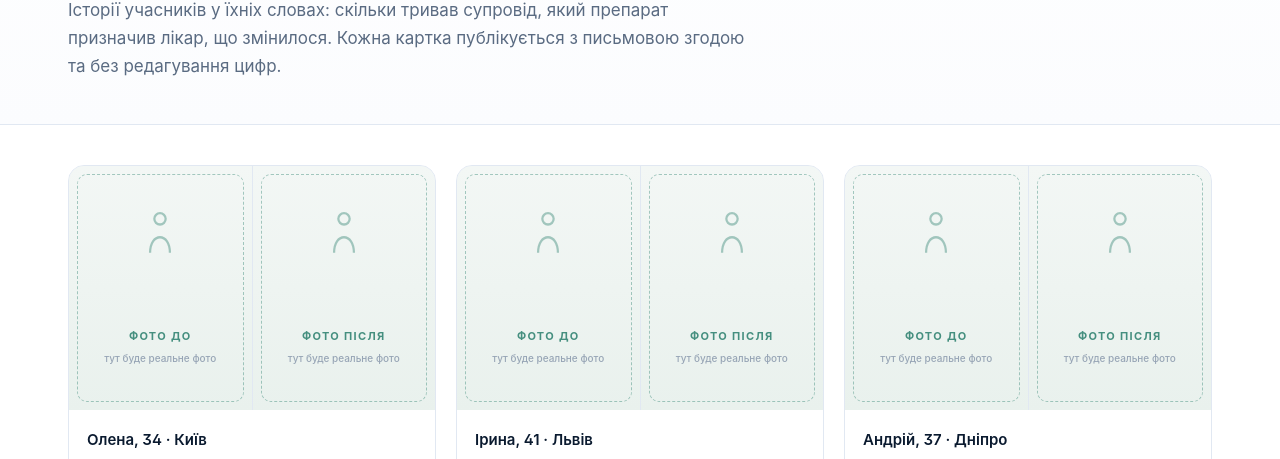
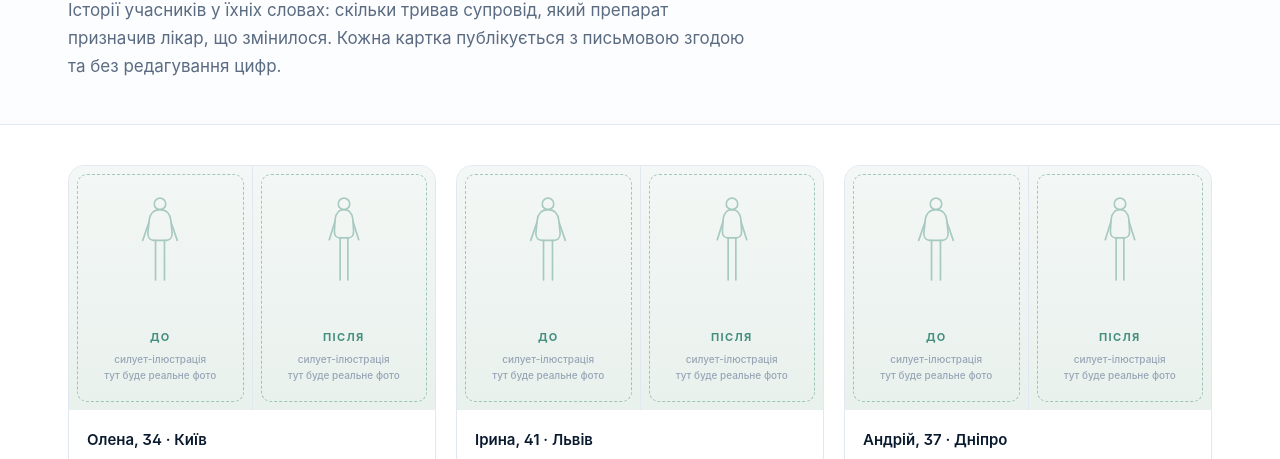
Before and after one commit to vladdavydov263-spec/aminogen-concept, a plain HTML site: page care/results.html in a window 1280 px wide. Shown: the part 316-775 px from the top of the page. Drawn offline with Linux system fonts and the light colour scheme.

Commit message:
Replace empty photo slots with neutral silhouettes; add photo licensing brief

```diff
--- a/care/care.css
+++ b/care/care.css
@@ -219,7 +219,7 @@ body.care .dot-live { background: var(--care); box-shadow: 0 0 0 4px rgba(14,110
   border-radius: 10px;
 }
 .ba-slot span { position: relative; font-size: .6875rem; font-weight: 650; letter-spacing: .12em; text-transform: uppercase; color: var(--care); opacity: .75; }
-.ba-slot svg { position: relative; width: 34px; height: 46px; color: var(--care); opacity: .35; margin-bottom: 8px; }
+.ba-slot svg { position: relative; width: 52px; height: 96px; color: var(--care); opacity: .32; margin-bottom: 10px; }
 .ba-slot small { position: relative; display: block; font-size: .625rem; color: var(--muted-2); margin-top: 4px; letter-spacing: 0; text-transform: none; font-weight: 500; }
 .ba-body { padding: 18px 18px 20px; display: flex; flex-direction: column; gap: 10px; flex: 1; }
 .ba-name { font-size: .9375rem; font-weight: 600; }
--- a/care/results.html
+++ b/care/results.html
@@ -70,12 +70,12 @@
         <article class="ba-card">
           <div class="ba-photos">
             <div class="ba-slot">
-              <svg viewBox="0 0 24 32" fill="none" stroke="currentColor" stroke-width="1.6" aria-hidden="true"><circle cx="12" cy="6" r="4"/><path d="M5 30c0-7 3.2-11 7-11s7 4 7 11"/></svg>
-              <span>Фото до<small>тут буде реальне фото</small></span>
+              <svg viewBox="0 0 80 150" fill="none" stroke="currentColor" stroke-width="2.6" stroke-linecap="round" aria-hidden="true"><circle cx="40" cy="17" r="9"/><path d="M40 26c-10 0-16 7-17 17l-2 20c0 7 4 11 9 11h20c5 0 9-4 9-11l-2-20c-1-10-7-17-17-17z"/><path d="M23 45 13 74M57 45l10 29"/><path d="M33 74v62M47 74v62"/></svg>
+              <span>До<small>силует-ілюстрація<br>тут буде реальне фото</small></span>
             </div>
             <div class="ba-slot">
-              <svg viewBox="0 0 24 32" fill="none" stroke="currentColor" stroke-width="1.6" aria-hidden="true"><circle cx="12" cy="6" r="4"/><path d="M5 30c0-7 3.2-11 7-11s7 4 7 11"/></svg>
-              <span>Фото після<small>тут буде реальне фото</small></span>
+              <svg viewBox="0 0 80 150" fill="none" stroke="currentColor" stroke-width="2.6" stroke-linecap="round" aria-hidden="true"><circle cx="40" cy="17" r="9"/><path d="M40 26c-8 0-13 6-14 16l-1 18c0 7 4 10 8 10h14c4 0 8-3 8-10l-1-18c-1-10-6-16-14-16z"/><path d="M26 44 17 73M54 44l9 29"/><path d="M34 70v66M46 70v66"/></svg>
+              <span>Після<small>силует-ілюстрація<br>тут буде реальне фото</small></span>
             </div>
           </div>
           <div class="ba-body">
@@ -93,12 +93,12 @@
         <article class="ba-card">
           <div class="ba-photos">
             <div class="ba-slot">
-              <svg viewBox="0 0 24 32" fill="none" stroke="currentColor" stroke-width="1.6" aria-hidden="true"><circle cx="12" cy="6" r="4"/><path d="M5 30c0-7 3.2-11 7-11s7 4 7 11"/></svg>
-              <span>Фото до<small>тут буде реальне фото</small></span>
+              <svg viewBox="0 0 80 150" fill="none" stroke="currentColor" stroke-width="2.6" stroke-linecap="round" aria-hidden="true"><circle cx="40" cy="17" r="9"/><path d="M40 26c-10 0-16 7-17 17l-2 20c0 7 4 11 9 11h20c5 0 9-4 9-11l-2-20c-1-10-7-17-17-17z"/><path d="M23 45 13 74M57 45l10 29"/><path d="M33 74v62M47 74v62"/></svg>
+              <span>До<small>силует-ілюстрація<br>тут буде реальне фото</small></span>
             </div>
             <div class="ba-slot">
-              <svg viewBox="0 0 24 32" fill="none" stroke="currentColor" stroke-width="1.6" aria-hidden="true"><circle cx="12" cy="6" r="4"/><path d="M5 30c0-7 3.2-11 7-11s7 4 7 11"/></svg>
-              <span>Фото після<small>тут буде реальне фото</small></span>
+              <svg viewBox="0 0 80 150" fill="none" stroke="currentColor" stroke-width="2.6" stroke-linecap="round" aria-hidden="true"><circle cx="40" cy="17" r="9"/><path d="M40 26c-8 0-13 6-14 16l-1 18c0 7 4 10 8 10h14c4 0 8-3 8-10l-1-18c-1-10-6-16-14-16z"/><path d="M26 44 17 73M54 44l9 29"/><path d="M34 70v66M46 70v66"/></svg>
+              <span>Після<small>силует-ілюстрація<br>тут буде реальне фото</small></span>
             </div>
           </div>
           <div class="ba-body">
@@ -116,12 +116,12 @@
         <article class="ba-card">
           <div class="ba-photos">
             <div class="ba-slot">
-              <svg viewBox="0 0 24 32" fill="none" stroke="currentColor" stroke-width="1.6" aria-hidden="true"><circle cx="12" cy="6" r="4"/><path d="M5 30c0-7 3.2-11 7-11s7 4 7 11"/></svg>
-              <span>Фото до<small>тут буде реальне фото</small></span>
+              <svg viewBox="0 0 80 150" fill="none" stroke="currentColor" stroke-width="2.6" stroke-linecap="round" aria-hidden="true"><circle cx="40" cy="17" r="9"/><path d="M40 26c-10 0-16 7-17 17l-2 20c0 7 4 11 9 11h20c5 0 9-4 9-11l-2-20c-1-10-7-17-17-17z"/><path d="M23 45 13 74M57 45l10 29"/><path d="M33 74v62M47 74v62"/></svg>
+              <span>До<small>силует-ілюстрація<br>тут буде реальне фото</small></span>
             </div>
             <div class="ba-slot">
-              <svg viewBox="0 0 24 32" fill="none" stroke="currentColor" stroke-width="1.6" aria-hidden="true"><circle cx="12" cy="6" r="4"/><path d="M5 30c0-7 3.2-11 7-11s7 4 7 11"/></svg>
-              <span>Фото після<small>тут буде реальне фото</small></span>
+              <svg viewBox="0 0 80 150" fill="none" stroke="currentColor" stroke-width="2.6" stroke-linecap="round" aria-hidden="true"><circle cx="40" cy="17" r="9"/><path d="M40 26c-8 0-13 6-14 16l-1 18c0 7 4 10 8 10h14c4 0 8-3 8-10l-1-18c-1-10-6-16-14-16z"/><path d="M26 44 17 73M54 44l9 29"/><path d="M34 70v66M46 70v66"/></svg>
+              <span>Після<small>силует-ілюстрація<br>тут буде реальне фото</small></span>
             </div>
           </div>
           <div class="ba-body">
```
Also changed, not shown: 1 other file.
